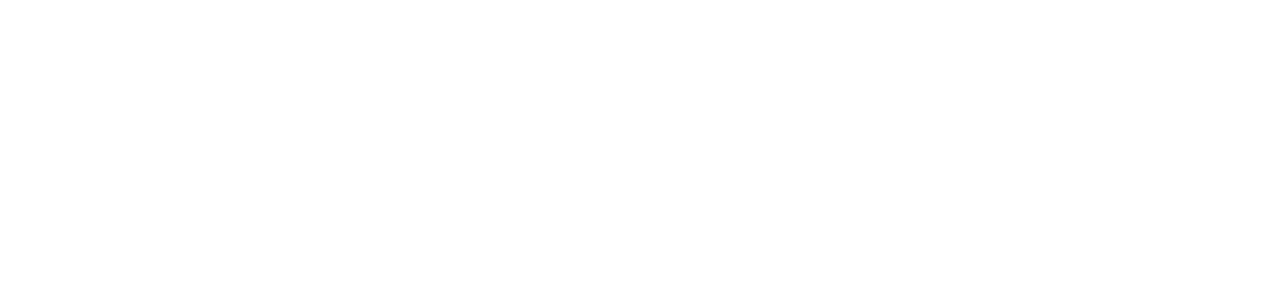
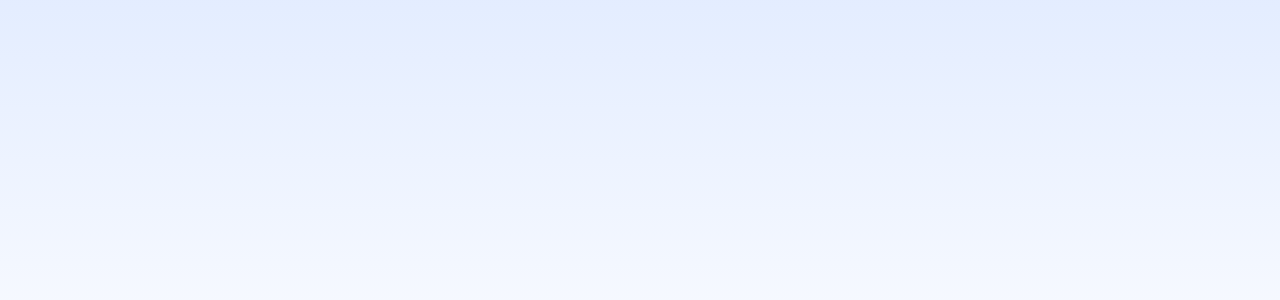
Before and after one commit to leoncan122/data-governance-toolkit, a Next.js app: page /dataGovernanceProcesses in a window 1280 px wide. Shown: the part 94-394 px from the top of the page. Built offline with nearby package versions, Linux system fonts and the light colour scheme.

Commit message:
add Governance processes page

```diff
--- a/pages/communityOrganizations.js
+++ b/pages/communityOrganizations.js
@@ -36,15 +36,15 @@ export default function CommunityOrganizations() {
           </Head>
           <section className="container px-5 md:px-8">
             <article className="w-full flex flex-col items-center">
-              <h2 className="mt-14 mb-5 tracking-wide md:self-start ">
+              <h2 className="mt-14 mb-5 tracking-wide md:self-start">
                 Data governance for community organizations
               </h2>
-              <div className="h-6/12 font-bold text-2xl text-left my-5 border-solid border-2 border-yellow-400 p-5">
+              <div className="h-6/12 font-bold text-2xl text-left my-5 border-solid border-2 rounded-xl border-yellow-400 p-5">
                 Data is a necessary asset for community-based organizations when
                 working to meet your goals and reduce societal inequalities
               </div>
-              <ul className="flex flex-col  md:grid md:grid-cols-4 md:gap-3">
-                <li className="  h-72 leading-relaxed   p-4 my-6 block text-center">
+              <ul className="flex flex-col md:w-full  md:grid md:grid-cols-4 md:gap-3">
+                <li className="h-72 leading-relaxed   p-4 my-6 block text-center">
                   <Image
                     src={ensureIcon}
                     width={150}
--- a/pages/dataGovernanceProcesses.js
+++ b/pages/dataGovernanceProcesses.js
@@ -3,17 +3,22 @@ import Head from "next/head";
 export default function DataGovernanceProcesses() {
   return (
     <>
-      <main className="min-h-screen px-6 py-16 top-0 px-26 md:pt-18">
+      <main className=" min-h-screen  py-24 top-0 px-26  md:pt-18 bg-main-color-gradient flex flex-col items-center">
         <Head>
           <title>Data Governance Toolkit</title>
           <meta
             name="The Data Governance Toolkit is an online platform
-          that helps community based organisations better manage and coordinate
+          that helps community based z better manage and coordinate
           all of their data activities and data management in one place"
             content="Generated by create next app"
           />
           <link rel="icon" href="/favicon.ico" />
         </Head>
+        <section className="container px-5 md:px-8">
+          <article className="">
+            <h2 className="mt-14 mb-5 tracking-wide md:self-start"></h2>
+          </article>
+        </section>
       </main>
     </>
   );
```
